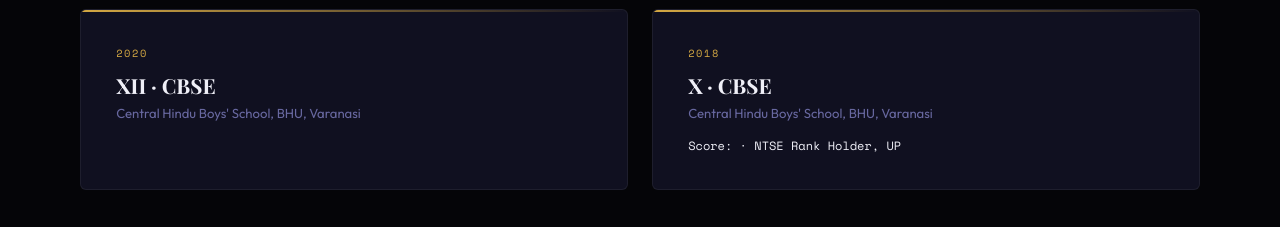
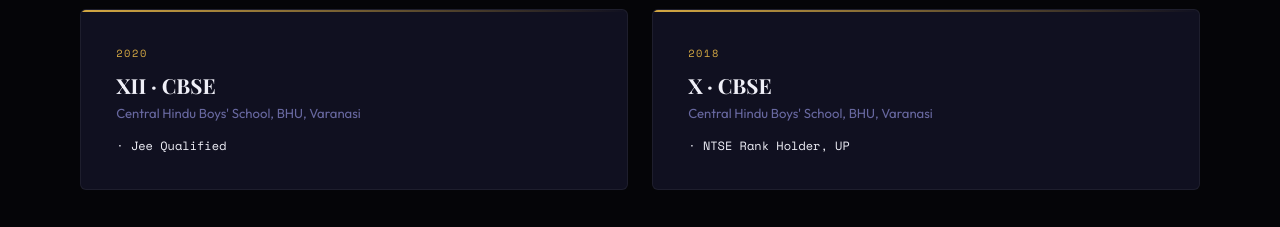
Before and after one commit to shandilyaar/aryan-portfolio, a plain HTML site: page index.html in a window 1280 px wide. Shown: the part 5780-6007 px from the top of the page. Drawn offline with nearby package versions, Linux system fonts and the light colour scheme; a web font is replaced by a local one.

Commit message:
Update index.html

```diff
--- a/index.html
+++ b/index.html
@@ -589,12 +589,13 @@
       <div class="edu-year">2020</div>
       <div class="edu-degree">XII · CBSE</div>
       <div class="edu-inst">Central Hindu Boys' School, BHU, Varanasi</div>
+      <div class="edu-score"> <strong></strong> · Jee Qualified </div>
     </div>
     <div class="edu-card">
       <div class="edu-year">2018</div>
       <div class="edu-degree">X · CBSE</div>
       <div class="edu-inst">Central Hindu Boys' School, BHU, Varanasi</div>
-      <div class="edu-score">Score: <strong></strong> · NTSE Rank Holder, UP</div>
+      <div class="edu-score"> <strong></strong> · NTSE Rank Holder, UP</div>
     </div>
   </div>
 </section>
```
